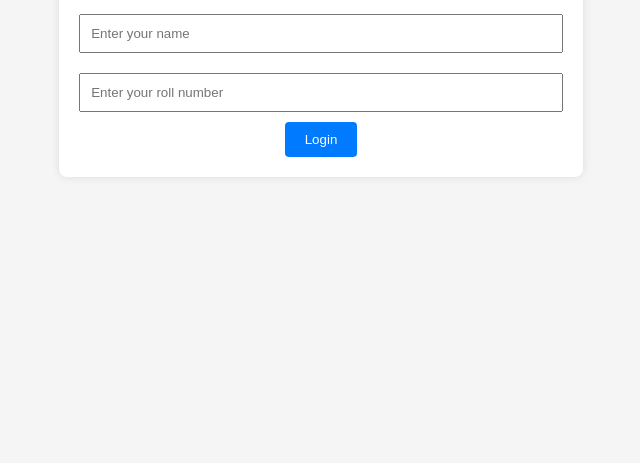
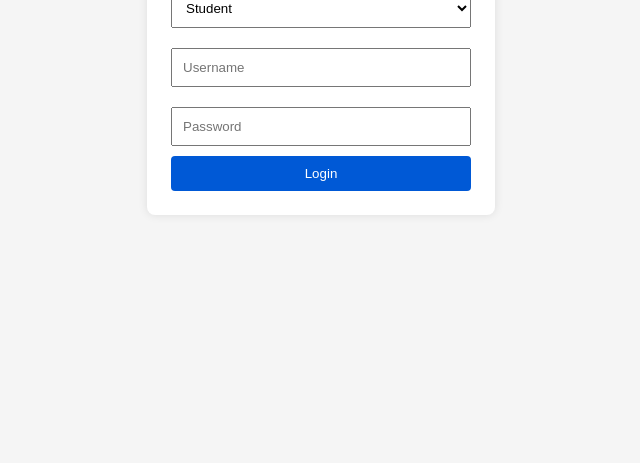
Before and after one commit to hs699692-code/online-exam-cybersecurity, a plain HTML site: page index.html in a window 1280 px wide. Shown: the part 353-816 px from the top of the page, without its empty margins (319-959 px from the left). Drawn offline with Linux system fonts and the light colour scheme.

Commit message:
Update index.html

```diff
--- a/index.html
+++ b/index.html
@@ -1,88 +1,69 @@
 <!DOCTYPE html>
-<html lang="en">
+<html>
 <head>
+    <title>Portal Login</title>
     <meta charset="UTF-8">
-    <meta name="viewport" content="width=device-width, initial-scale=1.0">
-    <title>Student Login</title>
+    <meta name="viewport" content="width=device-width,initial-scale=1">
+
     <style>
         body {
-            margin: 0;
-            padding: 0;
-            font-family: Arial, sans-serif;
-            display: flex;
-            justify-content: center;
-            align-items: center;
-            height: 100vh;
-            background-color: #f5f5f5;
+            display:flex;
+            justify-content:center;
+            align-items:center;
+            height:100vh;
+            font-family:Arial, sans-serif;
+            background:#f5f5f5;
         }
-        #login-container {
-            background-color: #fff;
-            padding: 20px;
-            border-radius: 8px;
-            box-shadow: 0 0 10px rgba(0, 0, 0, 0.1);
-            text-align: center;
+        #box {
+            width:300px;
+            padding:24px;
+            background:white;
+            border-radius:8px;
+            box-shadow:0 0 10px rgba(0,0,0,0.1);
         }
-        input {
-            margin: 10px 0;
-            padding: 10px;
-            width: 100%;
-            box-sizing: border-box;
+        input, select {
+            width:100%;
+            padding:10px;
+            margin:10px 0;
+            box-sizing:border-box;
         }
         button {
-            padding: 10px 20px;
-            background-color: #007bff;
-            color: white;
-            border: none;
-            border-radius: 4px;
-            cursor: pointer;
-        }
-        button:hover {
-            background-color: #0056b3;
+            width:100%;
+            padding:10px;
+            background:#0059d6;
+            color:white;
+            border:none;
+            border-radius:4px;
+            cursor:pointer;
         }
     </style>
 </head>
+
 <body>
-    <div id="login-container">
-        <h2>Student Login</h2>
-        <input type="text" id="name" placeholder="Enter your name" required>
-        <input type="text" id="rollNumber" placeholder="Enter your roll number" required>
-        <button id="loginButton">Login</button>
-    </div>
 
-    <script>
-        document.getElementById('loginButton').addEventListener('click', function() {
-            const name = document.getElementById('name').value.trim();
-            const rollNumber = document.getElementById('rollNumber').value.trim();
+<div id="box">
+    <h3 style="text-align:center;">Login</h3>
+    <select id="role">
+        <option value="student">Student</option>
+        <option value="admin">Admin</option>
+    </select>
+    <input id="username" placeholder="Username">
+    <input id="password" type="password" placeholder="Password">
+    <button onclick="login()">Login</button>
+</div>
 
-            if (name && rollNumber) {
-                // Redirect to the exam description page
-                window.location.href = 'exam_description.html';
-            } else {
-                alert('Please enter both name and roll number.');
-            }
-        });
+<script>
+function login(){
+    const role = document.getElementById('role').value;
 
-        // Fullscreen and tab detection
-        function enterFullscreen() {
-            if (document.documentElement.requestFullscreen) {
-                document.documentElement.requestFullscreen();
-            } else if (document.documentElement.mozRequestFullScreen) { /* Firefox */
-                document.documentElement.mozRequestFullScreen();
-            } else if (document.documentElement.webkitRequestFullscreen) { /* Chrome, Safari and Opera */
-                document.documentElement.webkitRequestFullscreen();
-            } else if (document.documentElement.msRequestFullscreen) { /* IE/Edge */
-                document.documentElement.msRequestFullscreen();
-            }
-        }
+    // Note: replace with real auth later
+    if(role === "student"){
+        window.location.href = "exam.html";
+    } else {
+        window.location.href = "admin.html";
+    }
+}
+</script>
 
-        document.addEventListener('visibilitychange', () => {
-            if (document.visibilityState === 'hidden') {
-                alert('Please stay on the exam tab.');
-            }
-        });
-
-        // Request fullscreen on load
-        window.onload = enterFullscreen;
-    </script>
 </body>
 </html>
```
